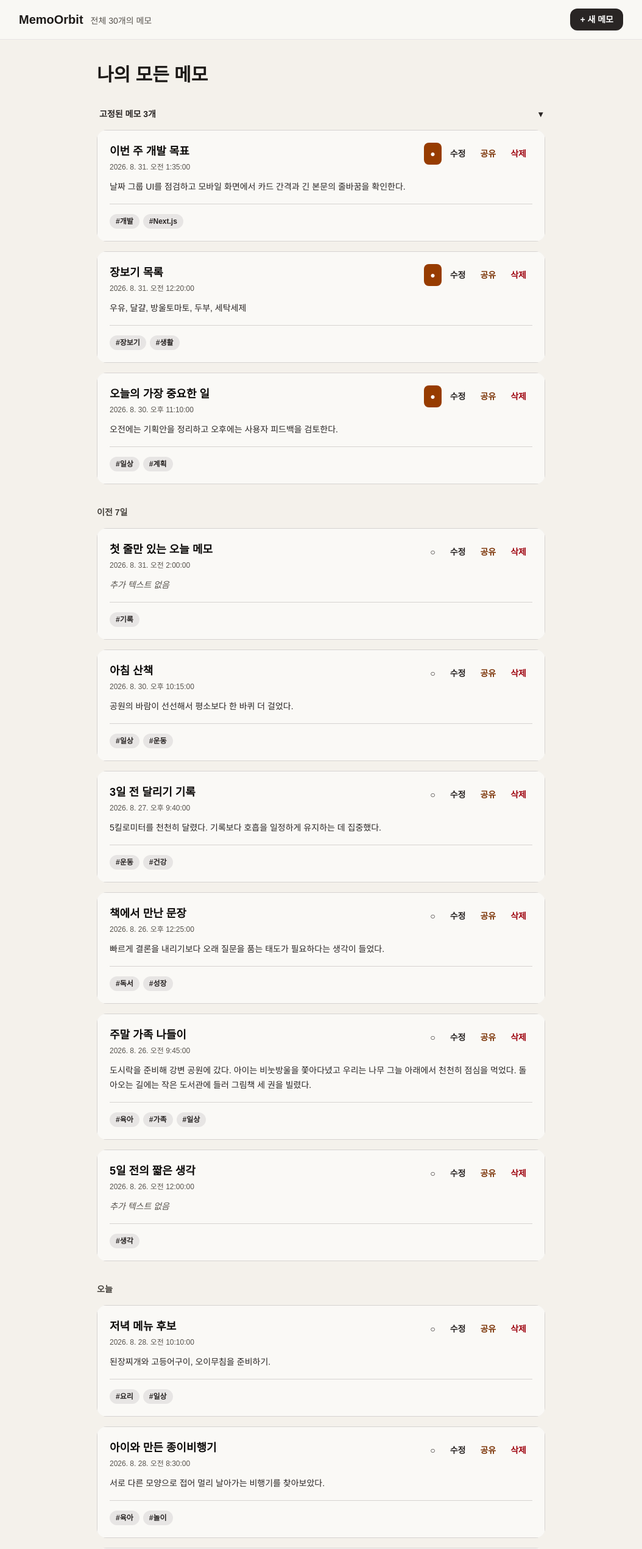
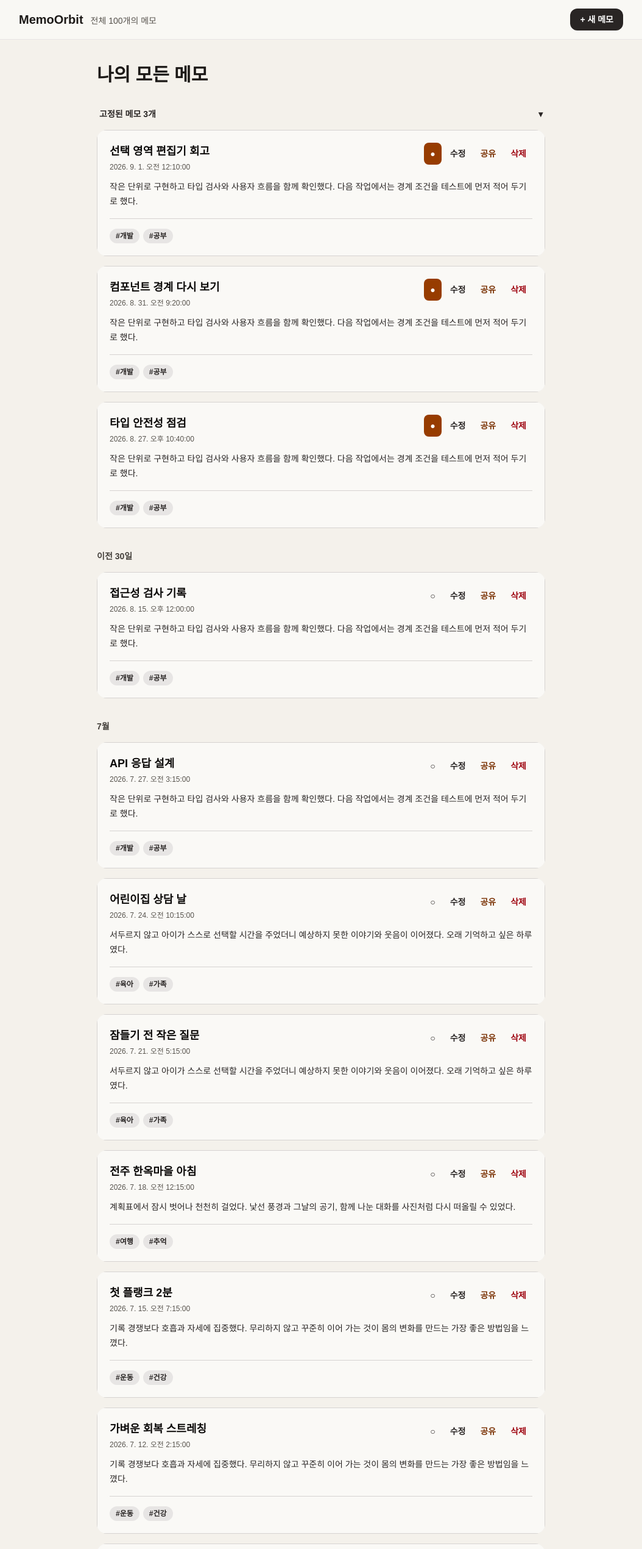
Before and after one commit to jujubeball/260828-memoorbit, a Next.js app: page / in a window 1280 px wide. Shown: the top 2540 px of the page at 61% size, without its empty margins (113-1167 px from the left). Built offline with nearby package versions, Linux system fonts and the light colour scheme.

Commit message:
추억 메모 및 오늘의 이 날 기능 기획 반영·100개 목업 데이터 생성

```diff
--- a/app/page.tsx
+++ b/app/page.tsx
@@ -20,6 +20,8 @@ const toTags = (value: string): string[] =>
 const groupLabel = (iso: string): string => {
   const date = new Date(iso);
   const today = new Date();
+  const currentYear = today.getFullYear();
+  const memoYear = date.getFullYear();
   const day = Math.floor(
     (new Date(
       today.getFullYear(),
@@ -30,7 +32,9 @@ const groupLabel = (iso: string): string => {
       86400000,
   );
 
+  if (memoYear < currentYear) return `${memoYear}년`;
   if (day === 0) return "오늘";
+  if (day === 1) return "어제";
   if (day <= 7) return "이전 7일";
   if (day <= 30) return "이전 30일";
   return `${date.getMonth() + 1}월`;
@@ -90,6 +94,16 @@ export default function Home(): React.JSX.Element {
       content: draft.content,
       richContent: draft.richContent,
       tags: toTags(draft.tags),
+      imageUrl: draft.imageUrl,
+      aiImageMood: draft.aiImageMood,
+      aiImageUrl:
+        editingMemo?.content === draft.content
+          ? editingMemo.aiImageUrl
+          : undefined,
+      aiImageSourceText:
+        editingMemo?.content === draft.content
+          ? editingMemo.aiImageSourceText
+          : undefined,
       updatedAt: now,
     };
 
--- a/src/components/MemoCard.tsx
+++ b/src/components/MemoCard.tsx
@@ -163,6 +163,13 @@ export function MemoCard({
         }`}
         style={{ transform: `translateX(${offset}px)` }}
       >
+        {(memo.imageUrl || memo.aiImageUrl) && (
+          <div className="mb-4 overflow-hidden rounded-xl bg-stone-200">
+            {/* 저장된 사용자 이미지 또는 캐시된 AI 이미지 URL을 표시한다. */}
+            {/* eslint-disable-next-line @next/next/no-img-element */}
+            <img src={memo.imageUrl ?? memo.aiImageUrl} alt="" className="h-40 w-full object-cover" />
+          </div>
+        )}
         <header className="flex items-start justify-between gap-3">
           <div className="min-w-0">
             <h2 className="truncate text-base font-bold text-stone-950 xl:text-lg">
--- a/src/components/MemoModal.tsx
+++ b/src/components/MemoModal.tsx
@@ -9,13 +9,15 @@ import {
   useRef,
   useState,
 } from "react";
-import type { Memo } from "@/types/memo";
+import type { ImageMood, Memo } from "@/types/memo";
 
 export interface MemoDraft {
   title: string;
   content: string;
   richContent: string;
   tags: string;
+  imageUrl?: string;
+  aiImageMood: ImageMood;
 }
 
 interface MemoModalProps {
@@ -33,6 +35,7 @@ interface BubblePosition {
 type PaletteCommand = "foreColor" | "hiliteColor";
 
 const COLORS = ["#1d4ed8", "#0f766e", "#c2410c", "#be185d", "#6d28d9"];
+const IMAGE_MOODS: ImageMood[] = ["수채화", "네온", "흑백", "빈티지"];
 
 const escapeHtml = (value: string): string =>
   value
@@ -88,6 +91,7 @@ export function MemoModal({
   onSubmit,
 }: MemoModalProps): React.JSX.Element | null {
   const editorRef = useRef<HTMLDivElement>(null);
+  const imageInputRef = useRef<HTMLInputElement>(null);
   const savedRange = useRef<Range | null>(null);
   const [plainText, setPlainText] = useState(
     editingMemo
@@ -96,6 +100,10 @@ export function MemoModal({
   );
   const [analyzedText, setAnalyzedText] = useState(plainText);
   const [tags, setTags] = useState(editingMemo?.tags.join(", ") ?? "");
+  const [imageUrl, setImageUrl] = useState(editingMemo?.imageUrl);
+  const [aiImageMood, setAiImageMood] = useState<ImageMood>(
+    editingMemo?.aiImageMood ?? "수채화",
+  );
   const [isMobileToolbarOpen, setIsMobileToolbarOpen] = useState(false);
   const [isPaletteOpen, setIsPaletteOpen] = useState(false);
   const [paletteCommand, setPaletteCommand] = useState<PaletteCommand>("foreColor");
@@ -214,7 +222,18 @@ export function MemoModal({
       content: bodyLines.join("\n").trim(),
       richContent: sanitizeEditorHtml(editor.innerHTML),
       tags,
+      imageUrl,
+      aiImageMood,
     });
+  };
+
+  const attachImage = (file: File | undefined): void => {
+    if (!file || !file.type.startsWith("image/")) return;
+    const reader = new FileReader();
+    reader.addEventListener("load", () => {
+      if (typeof reader.result === "string") setImageUrl(reader.result);
+    });
+    reader.readAsDataURL(file);
   };
 
   const buttonClass =
@@ -332,6 +351,16 @@ export function MemoModal({
         </header>
         <form id="memo-form" onSubmit={submit} className="flex min-h-0 flex-1 flex-col">
           <div className="min-h-0 flex-1 overflow-y-auto bg-white px-5 py-5 overscroll-contain xl:px-8 xl:py-7">
+            {imageUrl && (
+              <figure className="relative mb-5 overflow-hidden rounded-2xl bg-stone-200">
+                {/* 사용자가 직접 선택한 로컬 미리보기이므로 Next 이미지 최적화 대상이 아니다. */}
+                {/* eslint-disable-next-line @next/next/no-img-element */}
+                <img src={imageUrl} alt="첨부한 메모 이미지 미리보기" className="max-h-72 w-full object-cover" />
+                <button type="button" onClick={() => setImageUrl(undefined)} className="absolute right-2 top-2 rounded-full bg-stone-950/80 px-3 py-1 text-xs font-bold text-white">
+                  사진 제거
+                </button>
+              </figure>
+            )}
             <div
               ref={editorRef}
               contentEditable
@@ -357,8 +386,20 @@ export function MemoModal({
                 <button type="button" onPointerDown={keepSelection} onClick={insertTable} className="interactive-control rounded-lg px-2 py-2 text-sm font-semibold text-stone-900">
                   표
                 </button>
+                <button type="button" onPointerDown={keepSelection} onClick={() => imageInputRef.current?.click()} className="interactive-control rounded-lg px-2 py-2 text-sm font-semibold text-stone-900" aria-label="사진 첨부">
+                  사진
+                </button>
+                <input ref={imageInputRef} type="file" accept="image/*" onChange={(event) => attachImage(event.target.files?.[0])} className="hidden" />
               </div>
               <input value={tags} onChange={(event) => setTags(event.target.value)} className="min-w-0 flex-1 rounded-lg border border-stone-400 bg-white px-3 py-2 text-sm text-stone-950 outline-none focus:ring-2 focus:ring-amber-700" placeholder="태그 추가" aria-label="태그" />
+            </div>
+            <div className="mt-2 flex items-center gap-2 overflow-x-auto" aria-label="AI 이미지 무드">
+              <span className="shrink-0 text-xs font-semibold text-stone-700">이미지 무드</span>
+              {IMAGE_MOODS.map((mood) => (
+                <button key={mood} type="button" onClick={() => setAiImageMood(mood)} aria-pressed={aiImageMood === mood} className={`shrink-0 rounded-full border px-2.5 py-1 text-xs font-semibold ${aiImageMood === mood ? "border-stone-900 bg-stone-900 text-white" : "border-stone-400 bg-white text-stone-800"}`}>
+                  {mood}
+                </button>
+              ))}
             </div>
             {recommendedTags.length > 0 && (
               <div className="mt-2 flex gap-2 overflow-x-auto pb-1" aria-label="실시간 추천 태그">
--- a/src/data/initialMemos.ts
+++ b/src/data/initialMemos.ts
@@ -1,34 +1,150 @@
-import type { Memo } from "@/types/memo";
+import type { ImageMood, Memo } from "@/types/memo";
 
-export const initialMemos: Memo[] = [
-  { id: "memo-01", title: "오늘의 가장 중요한 일", content: "오전에는 기획안을 정리하고 오후에는 사용자 피드백을 검토한다.", createdAt: "2026-08-31T08:10:00+09:00", updatedAt: "2026-08-31T08:10:00+09:00", isPinned: true, tags: ["일상", "계획"] },
-  { id: "memo-02", title: "장보기 목록", content: "우유, 달걀, 방울토마토, 두부, 세탁세제", createdAt: "2026-08-31T09:20:00+09:00", updatedAt: "2026-08-31T09:20:00+09:00", isPinned: true, tags: ["장보기", "생활"] },
-  { id: "memo-03", title: "이번 주 개발 목표", content: "날짜 그룹 UI를 점검하고 모바일 화면에서 카드 간격과 긴 본문의 줄바꿈을 확인한다.", createdAt: "2026-08-30T18:00:00+09:00", updatedAt: "2026-08-31T10:35:00+09:00", isPinned: true, tags: ["개발", "Next.js"] },
-  { id: "memo-04", title: "아침 산책", content: "공원의 바람이 선선해서 평소보다 한 바퀴 더 걸었다.", createdAt: "2026-08-31T07:15:00+09:00", updatedAt: "2026-08-31T07:15:00+09:00", isPinned: false, tags: ["일상", "운동"] },
-  { id: "memo-05", title: "첫 줄만 있는 오늘 메모", content: "", createdAt: "2026-08-31T11:00:00+09:00", updatedAt: "2026-08-31T11:00:00+09:00", isPinned: false, tags: ["기록"] },
-  { id: "memo-06", title: "아이와 만든 종이비행기", content: "서로 다른 모양으로 접어 멀리 날아가는 비행기를 찾아보았다.", createdAt: "2026-08-28T17:30:00+09:00", updatedAt: "2026-08-28T17:30:00+09:00", isPinned: false, tags: ["육아", "놀이"] },
-  { id: "memo-07", title: "3일 전 달리기 기록", content: "5킬로미터를 천천히 달렸다. 기록보다 호흡을 일정하게 유지하는 데 집중했다.", createdAt: "2026-08-28T06:40:00+09:00", updatedAt: "2026-08-28T06:40:00+09:00", isPinned: false, tags: ["운동", "건강"] },
-  { id: "memo-08", title: "컴포넌트 정리 아이디어", content: "반복되는 날짜 그룹 렌더링을 작은 컴포넌트로 분리하면 페이지가 읽기 쉬워질 것 같다.", createdAt: "2026-08-28T14:15:00+09:00", updatedAt: "2026-08-28T16:05:00+09:00", isPinned: false, tags: ["개발", "React"] },
-  { id: "memo-09", title: "저녁 메뉴 후보", content: "된장찌개와 고등어구이, 오이무침을 준비하기.", createdAt: "2026-08-28T19:10:00+09:00", updatedAt: "2026-08-28T19:10:00+09:00", isPinned: false, tags: ["요리", "일상"] },
-  { id: "memo-10", title: "5일 전의 짧은 생각", content: "", createdAt: "2026-08-26T09:00:00+09:00", updatedAt: "2026-08-26T09:00:00+09:00", isPinned: false, tags: ["생각"] },
-  { id: "memo-11", title: "책에서 만난 문장", content: "빠르게 결론을 내리기보다 오래 질문을 품는 태도가 필요하다는 생각이 들었다.", createdAt: "2026-08-26T21:25:00+09:00", updatedAt: "2026-08-26T21:25:00+09:00", isPinned: false, tags: ["독서", "성장"] },
-  { id: "memo-12", title: "주말 가족 나들이", content: "도시락을 준비해 강변 공원에 갔다. 아이는 비눗방울을 쫓아다녔고 우리는 나무 그늘 아래에서 천천히 점심을 먹었다. 돌아오는 길에는 작은 도서관에 들러 그림책 세 권을 빌렸다.", createdAt: "2026-08-26T12:30:00+09:00", updatedAt: "2026-08-26T18:45:00+09:00", isPinned: false, tags: ["육아", "가족", "일상"] },
-  { id: "memo-13", title: "15일 전 프로젝트 회고", content: "처음에는 기능을 한 화면에 모두 넣으려 했지만 사용 흐름이 복잡해졌다. 핵심 행동을 메모 작성과 탐색으로 좁히고 나니 화면의 우선순위가 또렷해졌다. 다음 작업에서는 구현 전에 사용자가 가장 먼저 보아야 할 정보를 한 문장으로 정리해 두자.", createdAt: "2026-08-16T10:00:00+09:00", updatedAt: "2026-08-16T18:20:00+09:00", isPinned: false, tags: ["개발", "회고", "UX"] },
-  { id: "memo-14", title: "새 운동 루틴", content: "스쿼트 3세트, 플랭크 2세트, 가벼운 스트레칭으로 마무리했다.", createdAt: "2026-08-16T07:05:00+09:00", updatedAt: "2026-08-16T07:05:00+09:00", isPinned: false, tags: ["운동", "건강"] },
-  { id: "memo-15", title: "냉장고 정리", content: "유통기한이 가까운 채소부터 이번 주 식단에 사용하기.", createdAt: "2026-08-16T20:10:00+09:00", updatedAt: "2026-08-16T20:10:00+09:00", isPinned: false, tags: ["장보기", "생활"] },
-  { id: "memo-16", title: "15일 전 한 줄 메모", content: "", createdAt: "2026-08-16T22:00:00+09:00", updatedAt: "2026-08-16T22:00:00+09:00", isPinned: false, tags: ["기록"] },
-  { id: "memo-17", title: "25일 전 어린이집 상담", content: "새로운 놀이에 먼저 다가가는 모습이 늘었다고 한다. 집에서도 스스로 선택할 시간을 충분히 주기로 했다.", createdAt: "2026-08-06T15:30:00+09:00", updatedAt: "2026-08-06T15:30:00+09:00", isPinned: false, tags: ["육아", "성장"] },
-  { id: "memo-18", title: "API 응답 타입 점검", content: "선택 값은 옵셔널로 표현하고 화면에서 기본값을 제공한다.", createdAt: "2026-08-06T11:10:00+09:00", updatedAt: "2026-08-06T13:40:00+09:00", isPinned: false, tags: ["개발", "TypeScript"] },
-  { id: "memo-19", title: "여름 저녁 산책", content: "해가 진 뒤에도 공기가 따뜻했지만 강가에서는 시원한 바람이 불었다.", createdAt: "2026-08-06T20:35:00+09:00", updatedAt: "2026-08-06T20:35:00+09:00", isPinned: false, tags: ["일상", "운동"] },
-  { id: "memo-20", title: "25일 전 장보기", content: "쌀, 김, 참치, 양파, 요구르트, 휴지", createdAt: "2026-08-06T09:25:00+09:00", updatedAt: "2026-08-06T09:25:00+09:00", isPinned: false, tags: ["장보기"] },
-  { id: "memo-21", title: "7월 여행 준비", content: "숙소 체크인 시간과 기차표를 다시 확인하고 비상약과 충전기를 챙긴다.", createdAt: "2026-07-27T13:00:00+09:00", updatedAt: "2026-07-28T09:10:00+09:00", isPinned: false, tags: ["여행", "계획"] },
-  { id: "memo-22", title: "7월의 수영 연습", content: "자유형 호흡이 조금 편해졌다. 다음에는 팔을 급하게 젓지 않도록 신경 쓰자.", createdAt: "2026-07-19T18:30:00+09:00", updatedAt: "2026-07-19T18:30:00+09:00", isPinned: false, tags: ["운동", "취미"] },
-  { id: "memo-23", title: "접근성 체크 목록", content: "모달에 적절한 역할과 제목 연결이 있는지, 키보드만으로 버튼에 접근할 수 있는지, 텍스트와 배경의 대비가 충분한지 확인한다. 화면을 예쁘게 만드는 것뿐 아니라 누구나 사용할 수 있게 만드는 것이 완성도의 중요한 기준이다.", createdAt: "2026-07-08T10:20:00+09:00", updatedAt: "2026-07-08T17:50:00+09:00", isPinned: false, tags: ["개발", "접근성", "UI"] },
-  { id: "memo-24", title: "6월 텃밭 기록", content: "방울토마토 줄기가 많이 자라 지지대를 새로 세웠다.", createdAt: "2026-06-24T07:40:00+09:00", updatedAt: "2026-06-24T07:40:00+09:00", isPinned: false, tags: ["일상", "취미"] },
-  { id: "memo-25", title: "아이의 첫 자전거", content: "처음에는 손을 놓지 말라고 했지만 몇 번 연습한 뒤 혼자 페달을 밟았다.", createdAt: "2026-06-15T16:10:00+09:00", updatedAt: "2026-06-15T16:10:00+09:00", isPinned: false, tags: ["육아", "가족"] },
-  { id: "memo-26", title: "상태 관리 공부", content: "상태는 화면이 기억해야 할 값이고 Props는 부모가 자식에게 건네는 값이다.", createdAt: "2026-06-03T21:00:00+09:00", updatedAt: "2026-06-04T08:30:00+09:00", isPinned: false, tags: ["개발", "React", "공부"] },
-  { id: "memo-27", title: "5월 가정의 달 계획", content: "부모님과 식사할 날짜를 정하고 아이가 직접 쓴 카드를 준비한다.", createdAt: "2026-05-26T12:00:00+09:00", updatedAt: "2026-05-26T12:00:00+09:00", isPinned: false, tags: ["가족", "계획"] },
-  { id: "memo-28", title: "봄철 러닝 기록", content: "날씨가 좋아 7킬로미터를 달렸다. 마지막 1킬로미터는 속도를 낮추고 호흡을 정리했다.", createdAt: "2026-05-18T06:25:00+09:00", updatedAt: "2026-05-18T06:25:00+09:00", isPinned: false, tags: ["운동", "건강"] },
-  { id: "memo-29", title: "5월 한 줄 기록", content: "", createdAt: "2026-05-09T22:15:00+09:00", updatedAt: "2026-05-09T22:15:00+09:00", isPinned: false, tags: ["생각"] },
-  { id: "memo-30", title: "장보기 동선 개선", content: "채소와 과일을 먼저 고르고 냉장 식품은 마지막에 담으면 이동 중 온도 변화를 줄일 수 있다. 목록을 매장 구역 순서대로 정리해 두면 같은 통로를 여러 번 오가지 않아도 되어 시간도 절약된다.", createdAt: "2026-05-02T10:45:00+09:00", updatedAt: "2026-05-02T10:45:00+09:00", isPinned: false, tags: ["장보기", "생활", "아이디어"] },
+interface MemoTheme {
+  tag: string;
+  secondaryTag: string;
+  mood: ImageMood;
+  titles: string[];
+  detail: string;
+}
+
+const themes: MemoTheme[] = [
+  {
+    tag: "개발",
+    secondaryTag: "공부",
+    mood: "네온",
+    titles: [
+      "선택 영역 편집기 회고", "컴포넌트 경계 다시 보기", "타입 안전성 점검", "접근성 검사 기록", "API 응답 설계",
+      "상태 관리 공부", "코드 리뷰 메모", "배포 전 확인 목록", "성능 개선 아이디어", "새 기술 실험 결과",
+    ],
+    detail: "작은 단위로 구현하고 타입 검사와 사용자 흐름을 함께 확인했다. 다음 작업에서는 경계 조건을 테스트에 먼저 적어 두기로 했다.",
+  },
+  {
+    tag: "육아",
+    secondaryTag: "가족",
+    mood: "수채화",
+    titles: [
+      "아이의 첫 자전거", "어린이집 상담 날", "함께 만든 종이비행기", "비 오는 날 그림 놀이", "처음 읽은 긴 그림책",
+      "가족 소풍 준비", "아이와 구운 쿠키", "스스로 신발 신은 날", "잠들기 전 작은 질문", "주말 동물원 나들이",
+    ],
+    detail: "서두르지 않고 아이가 스스로 선택할 시간을 주었더니 예상하지 못한 이야기와 웃음이 이어졌다. 오래 기억하고 싶은 하루였다.",
+  },
+  {
+    tag: "여행",
+    secondaryTag: "추억",
+    mood: "빈티지",
+    titles: [
+      "제주 바닷길의 오후", "부산 골목 산책", "경주에서 본 노을", "강릉 첫 기차 여행", "서울 야경 산책",
+      "전주 한옥마을 아침", "여수 바다의 밤", "속초 시장에서의 점심", "남해 작은 숙소", "춘천 호숫가 피크닉",
+    ],
+    detail: "계획표에서 잠시 벗어나 천천히 걸었다. 낯선 풍경과 그날의 공기, 함께 나눈 대화를 사진처럼 다시 떠올릴 수 있었다.",
+  },
+  {
+    tag: "운동",
+    secondaryTag: "건강",
+    mood: "흑백",
+    titles: [
+      "아침 5킬로미터 달리기", "수영 호흡 연습", "첫 플랭크 2분", "공원 계단 운동", "비 오는 날 홈 트레이닝",
+      "주말 자전거 기록", "저녁 요가 루틴", "한 달 걷기 회고", "러닝 자세 교정", "가벼운 회복 스트레칭",
+    ],
+    detail: "기록 경쟁보다 호흡과 자세에 집중했다. 무리하지 않고 꾸준히 이어 가는 것이 몸의 변화를 만드는 가장 좋은 방법임을 느꼈다.",
+  },
+  {
+    tag: "재테크",
+    secondaryTag: "경제",
+    mood: "빈티지",
+    titles: [
+      "이번 달 예산 점검", "비상금 목표 세우기", "자동이체 정리", "소비 습관 돌아보기", "장기 투자 원칙",
+      "보험 항목 확인", "연말정산 준비", "구독 서비스 정리", "아이 교육비 계획", "여행 적금 시작",
+    ],
+    detail: "숫자를 단순히 줄이기보다 지출의 목적을 살폈다. 생활의 안정과 미래의 선택지를 넓히는 방향으로 기준을 다시 정리했다.",
+  },
+  {
+    tag: "요리",
+    secondaryTag: "생활",
+    mood: "수채화",
+    titles: [
+      "된장찌개 비율 기록", "아이와 만든 주먹밥", "주말 브런치 메뉴", "냉장고 재료 정리", "여름 토마토 파스타",
+      "겨울 수프 레시피", "김치볶음밥 실험", "도시락 반찬 계획", "가족 생일 케이크", "비 오는 날 부침개",
+    ],
+    detail: "집에 있는 재료를 먼저 확인하고 간을 조금씩 맞췄다. 완성된 음식보다 함께 준비하고 식탁에 앉은 시간이 더 따뜻하게 남았다.",
+  },
+  {
+    tag: "독서",
+    secondaryTag: "성장",
+    mood: "흑백",
+    titles: [
+      "오래 품고 싶은 문장", "질문하는 태도", "소설 속 낯선 선택", "일의 감각 독서 노트", "아이와 읽은 그림책",
+      "여행 에세이의 한 장면", "습관에 관한 책", "경제 입문서 정리", "디자인 원칙 메모", "한 해 독서 회고",
+    ],
+    detail: "빠르게 결론을 내리기보다 문장이 건넨 질문을 오래 생각했다. 지금의 생활과 일에 연결되는 생각을 짧게 기록해 두었다.",
+  },
+  {
+    tag: "일상",
+    secondaryTag: "기록",
+    mood: "수채화",
+    titles: [
+      "창문을 연 아침", "동네 카페의 오후", "비가 그친 골목", "작은 화분의 새잎", "퇴근길에 본 달",
+      "주말 빨래와 음악", "오랜 친구의 전화", "따뜻한 차 한 잔", "조용한 새벽 시간", "오늘 고마웠던 일",
+    ],
+    detail: "평범해서 지나칠 뻔한 순간을 잠시 멈춰 바라보았다. 작은 변화와 고마움을 적어 두니 하루의 표정이 조금 더 선명해졌다.",
+  },
+  {
+    tag: "업무",
+    secondaryTag: "계획",
+    mood: "네온",
+    titles: [
+      "주간 우선순위", "회의 결정 사항", "사용자 피드백 정리", "기획안 수정 방향", "프로젝트 중간 회고",
+      "동료와 나눈 아이디어", "발표 준비 목록", "집중 시간 기록", "다음 분기 목표", "업무 자동화 후보",
+    ],
+    detail: "해야 할 일을 나열한 뒤 사용자에게 가장 큰 영향을 주는 순서로 다시 배치했다. 결정한 이유와 다음 행동을 함께 남겼다.",
+  },
+  {
+    tag: "취미",
+    secondaryTag: "창작",
+    mood: "네온",
+    titles: [
+      "필름 카메라 첫 롤", "수채화 색 조합", "기타 코드 연습", "텃밭 토마토 기록", "도자기 수업의 컵",
+      "밤하늘 사진 연습", "손글씨 한 문장", "작은 목공 선반", "봄꽃 스케치", "나만의 재생 목록",
+    ],
+    detail: "완성도를 걱정하기보다 손을 움직이며 과정 자체를 즐겼다. 다음번에 바꾸고 싶은 점과 우연히 발견한 재미를 기록했다.",
+  },
 ];
+
+const pad = (value: number): string => String(value).padStart(2, "0");
+
+const createDate = (index: number): string => {
+  if (index === 0) return "2026-09-01T09:10:00+09:00";
+  if (index === 1) return "2026-08-31T18:20:00+09:00";
+  if (index === 2) return "2026-08-28T07:40:00+09:00";
+  if (index === 3) return "2026-08-15T21:00:00+09:00";
+
+  if (index < 50) {
+    const month = 7 - ((index - 4) % 7);
+    const day = 27 - Math.floor((index - 4) / 7) * 3;
+    return `2026-${pad(month)}-${pad(day)}T${pad(8 + (index % 12))}:15:00+09:00`;
+  }
+
+  const year = index < 70 ? 2025 : index < 80 ? 2024 : index < 90 ? 2023 : 2022;
+  const month = 12 - (index % 12);
+  const day = 5 + (index % 20);
+  return `${year}-${pad(month)}-${pad(day)}T${pad(8 + (index % 12))}:30:00+09:00`;
+};
+
+export const initialMemos: Memo[] = themes.flatMap((theme, themeIndex) =>
+  theme.titles.map((title, titleIndex) => {
+    const index = themeIndex * 10 + titleIndex;
+    const timestamp = createDate(index);
+
+    return {
+      id: `memo-${pad(index + 1)}`,
+      title,
+      content: theme.detail,
+      createdAt: timestamp,
+      updatedAt: timestamp,
+      isPinned: index < 3,
+      tags: [theme.tag, theme.secondaryTag],
+      aiImageMood: theme.mood,
+    };
+  }),
+);
--- a/types/memo.ts
+++ b/types/memo.ts
@@ -1,3 +1,5 @@
+export type ImageMood = "수채화" | "네온" | "흑백" | "빈티지";
+
 export interface Memo {
   id: string;
   title: string;
@@ -8,4 +10,8 @@ export interface Memo {
   updatedAt: string;
   isPinned: boolean;
   tags: string[];
+  imageUrl?: string;
+  aiImageUrl?: string;
+  aiImageMood?: ImageMood;
+  aiImageSourceText?: string;
 }
```
Also changed, not shown: 1 other file (tests, documents, lock files or other folders).
